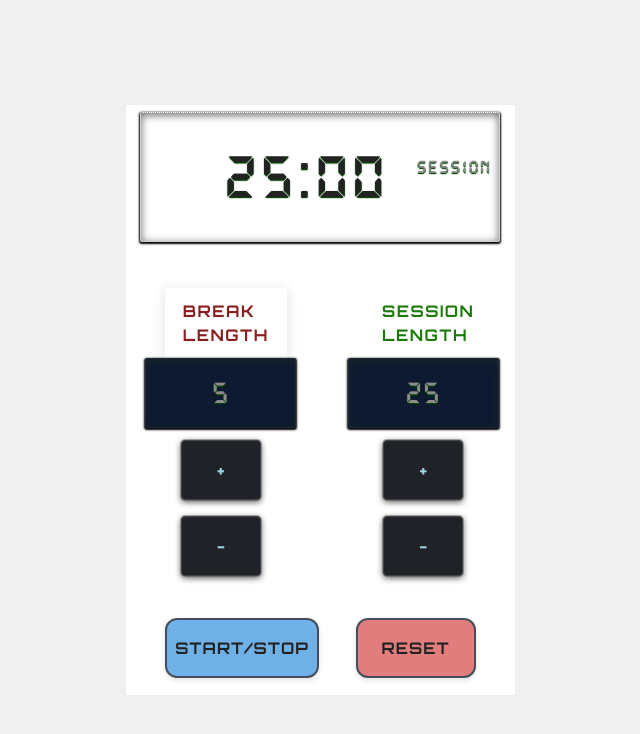
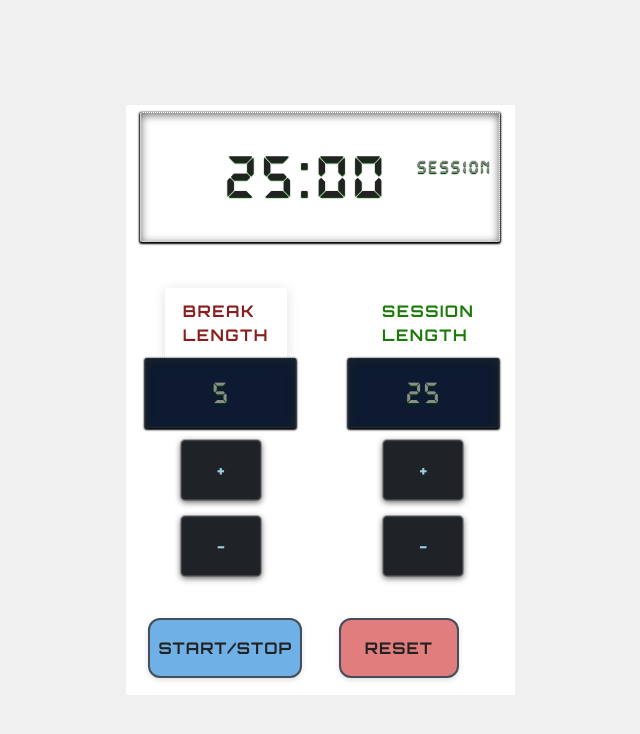
Before and after one commit to de-mind/my-25-5-clock, a React (Vite) app: page / in a window 1280 px wide. Shown: the top 734 px of the page, without its empty margins (334-974 px from the left). Built offline with nearby package versions, Linux system fonts and the light colour scheme.

Commit message:
Implemento SCSS y agrego fuente DS_DIGIB

```diff
--- a/src/App.scss
+++ b/src/App.scss
@@ -8,7 +8,6 @@ $display-font: "DS-DigitalB", "Digital-7", "VT323", "monospace";
 $display-color: hsla(0, 0%, 55%, 1);
 $label-font: "Orbitron", Arial, sans-serif;
 $button-font: "Quartz", "Segment7", "Orbitron", Arial, sans-serif;
-$bg-dark: #121212;
 $bg-grad: linear-gradient(145deg, #1a1a1a 0%, #0f0f0f 100%);
 $border-radius: 24px;
 
@@ -51,11 +50,11 @@ body {
   align-items: center;
   min-height: 100vh;
   margin: 0;
-  background-color: $bg-dark;
+  background-color: #121212;
 }
 .clock-container {
   display: flex;
-  flex-direction: column;
+  flex-wrap: wrap;
   gap: 1rem;
   width: 360px;
   background: $bg-grad;
```
